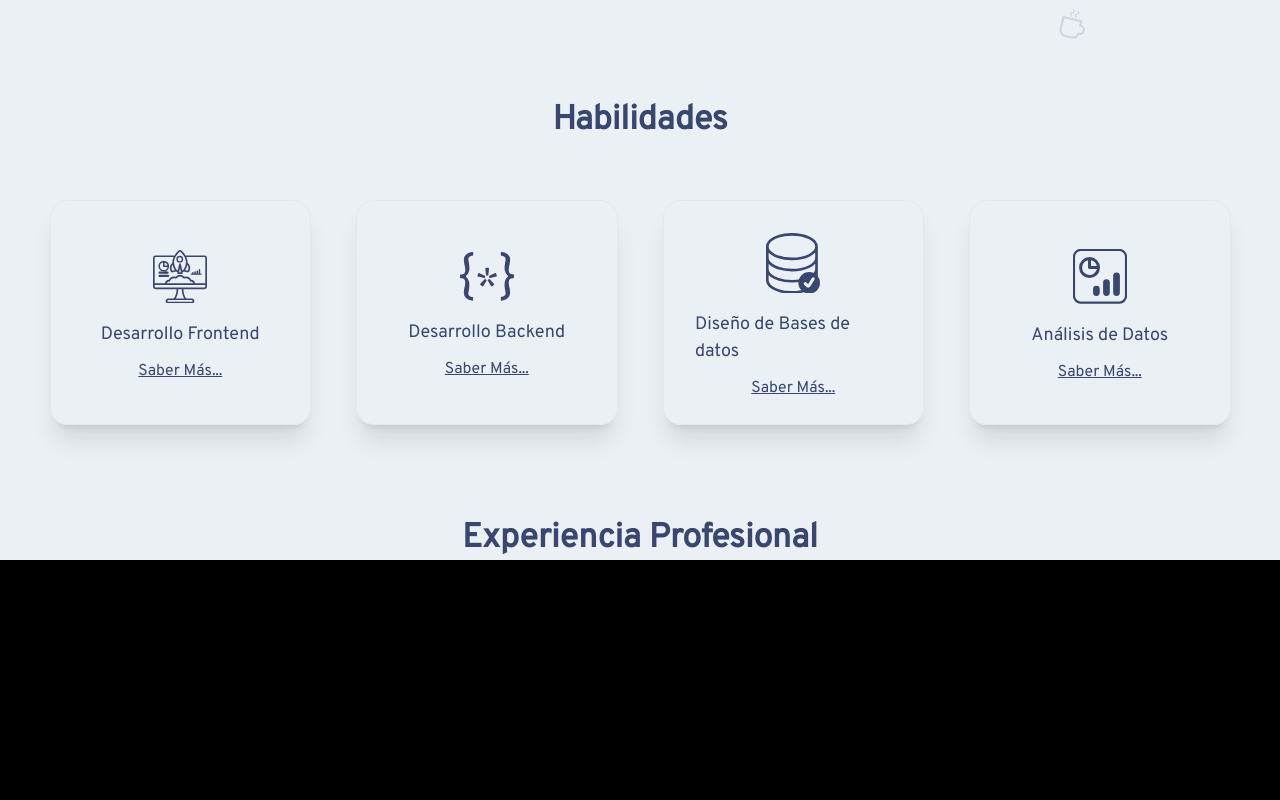
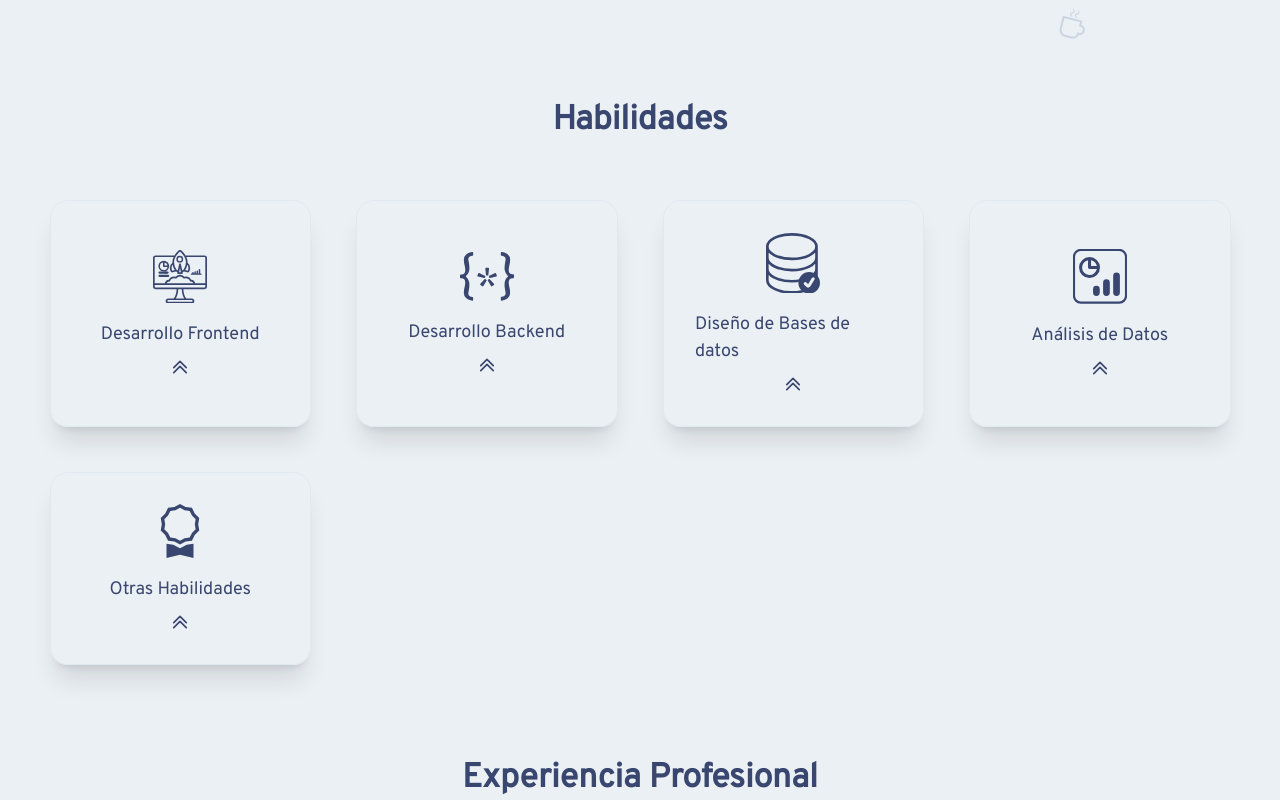
Before and after one commit to marlonocampo/portfolio, a React (Vite) app: page / in a window 1280 px wide. Shown: the part 682-1482 px from the top of the page. Before the commit the page ends 1242 px from the top, so only its background shows below. Built offline with nearby package versions, Linux system fonts and the light colour scheme.

Commit message:
Nueva lógica para mostrar las skills

```diff
--- /dev/null
+++ b/src/components/sections/skills/ShowDescriptionSkills.tsx
@@ -0,0 +1,35 @@
+import { CloseIcon } from '@assets/icons/CloseIcon'
+import { descriptionSkills } from './descriptionSkills'
+
+interface props {
+  handleShowDescription: Function
+  currentSkill: { key: number, name: string }
+}
+
+function DescriptionSkills ({ handleShowDescription, currentSkill }: props): JSX.Element {
+  const { description, subSkills } = descriptionSkills.filter(skill => skill.key === currentSkill.key)[0]
+
+  return (
+    <article className={`z-40 fixed w-full h-full top-0 flex items-center justify-center
+                      backdrop-blur-sm bg-transparent text-secondary`}
+    >
+      <div className='w-[500px] bg-primary rounded-2xl p-8 shadow-xl slide-up prose text-secondary border border-3 border-secondary-focus'>
+        <div className='flex justify-between'>
+          <h4 className='text-secondary'>{currentSkill.name}</h4>
+          <button onClick={() => handleShowDescription()}>
+            <CloseIcon />
+          </button>
+        </div>
+        <p className='m-3'>
+          {description}
+          <ul>
+            {subSkills.map(subSkill => {
+              return <li key={subSkill}>{subSkill}</li>
+            })}
+          </ul>
+        </p>
+      </div>
+    </article>
+  )
+}
+export default DescriptionSkills
--- a/src/components/sections/skills/Skills.tsx
+++ b/src/components/sections/skills/Skills.tsx
@@ -1,35 +1,7 @@
 import { lazy, Suspense, useState } from 'react'
-import { FrontendIcon, BackendIcon, DataBaseIcon, DataAnalysis } from '@assets/icons/SkillsIcons'
-const DescriptionSkills = lazy(async () => await import('./DescriptionSkills'))
-
-const skills = [{
-  name: 'Desarrollo Frontend',
-  icon: () => <FrontendIcon />,
-  key: 1,
-  color1: 'from-blue1',
-  color2: 'from-blue2'
-},
-{
-  key: 2,
-  icon: () => <BackendIcon />,
-  name: 'Desarrollo Backend',
-  color1: 'from-red1',
-  color2: 'from-red2'
-},
-{
-  key: 3,
-  icon: () => <DataBaseIcon />,
-  name: 'Diseño de Bases de datos',
-  color1: 'from-green1',
-  color2: 'from-green2'
-},
-{
-  key: 4,
-  icon: () => <DataAnalysis />,
-  name: 'Análisis de Datos',
-  color1: 'from-purple1',
-  color2: 'from-purple2'
-}]
+import { UpSlideIcon } from '@assets/icons/UpSlideIcon'
+import { descriptionSkills } from './descriptionSkills'
+const DescriptionSkills = lazy(async () => await import('./ShowDescriptionSkills'))
 
 export function Skills (): JSX.Element {
   const [isShowDescription, isSetShowDescription] = useState(false)
@@ -53,10 +25,10 @@ export function Skills (): JSX.Element {
       )}
       <div className='flex justify-center items-center py-2'>
         <div className='divider' />
-        <h1 className='text-3xl font-bold text-secondary mt-10'>Habilidades</h1>
+        <h1 id='skills' className='text-3xl font-bold text-secondary mt-10'>Habilidades</h1>
       </div>
       <div className='text-secondary gridSkills gap-4 p-8'>
-        {skills.map(skill => {
+        {descriptionSkills.map(skill => {
           return (
             <div
               key={skill.key} className={`flex bg-gradient-to-br justify-center
@@ -64,9 +36,11 @@ export function Skills (): JSX.Element {
             >
               <div className='m-2 w-12'>{<skill.icon />}</div>
               <span className='m-2'>{skill.name}</span>
-              <span>
-                <button onClick={() => showDescriptionSkill(skill)} className='text-sm link activeEfect'>Saber Más...</button>
-              </span>
+              <div className='tooltip tooltip-bottom' data-tip='Ver Detalles'>
+                <button onClick={() => showDescriptionSkill(skill)} className='text-sm link activeEfect'>
+                  <UpSlideIcon />
+                </button>
+              </div>
             </div>
           )
         })}
--- /dev/null
+++ b/src/components/sections/skills/descriptionSkills.tsx
@@ -0,0 +1,49 @@
+import {
+  FrontendIcon,
+  BackendIcon,
+  DataBaseIcon,
+  DataAnalysis,
+  AwardIcon
+} from '@assets/icons/SkillsIcons'
+
+export const descriptionSkills =
+[{
+  name: 'Desarrollo Frontend',
+  icon: () => <FrontendIcon />,
+  key: 1,
+  description: 'Con habilidades profesionales en el diseño y experiencia de usuarios en sitios web completos',
+  subSkills: ['Diseño y maquetación de interfaces', 'Diseño adaptativo', 'Optmización de sitios web', 'Buenas prácticas (SEO y accecibiliad)',
+    'Edición de contenido multimedia'
+  ]
+},
+{
+  key: 2,
+  icon: () => <BackendIcon />,
+  name: 'Desarrollo Backend',
+  description: 'Desarrollo de softwares de manejo de datos a gran escala. Tomando en cuenta la optimización y buen desempeño.',
+  subSkills: ['Aplicación de arquitecturas limpias', 'Seguridad', 'Manejo de frameworks', 'Manejo de datos con ORMs o forma nativa']
+},
+{
+  key: 3,
+  icon: () => <DataBaseIcon />,
+  name: 'Diseño de Bases de datos',
+  description: 'Modelado y creación de base de datos, manteniendo la integridad y consistencia de los datos.',
+  subSkills: ['Normalización', 'Optimización', 'Gestión de permisos y accesos', 'Copias de Seguridad', 'Manejo integral de bases de datos']
+},
+{
+  key: 4,
+  icon: () => <DataAnalysis />,
+  name: 'Análisis de Datos',
+  description: 'Con experiencia en el campo del análisis y tratado de información.',
+  subSkills: ['Interacción con los datos de la base de datos', 'Diseño de informes', 'Manejo de PowerBI',
+    'Comunicación entre bases de datos y heeramientas externas'
+  ]
+},
+{
+  key: 5,
+  icon: () => <AwardIcon />,
+  name: 'Otras Habilidades',
+  description: 'Habiliades técnicas y cualitativas',
+  subSkills: ['Publicación de apliaciones', 'Integración continua CI/CD', 'Mantenimeinto de servidor web', 'Control de versiones de código',
+    'Capacidad para resolver problemas, proactivo, buena comunicación']
+}]
```
